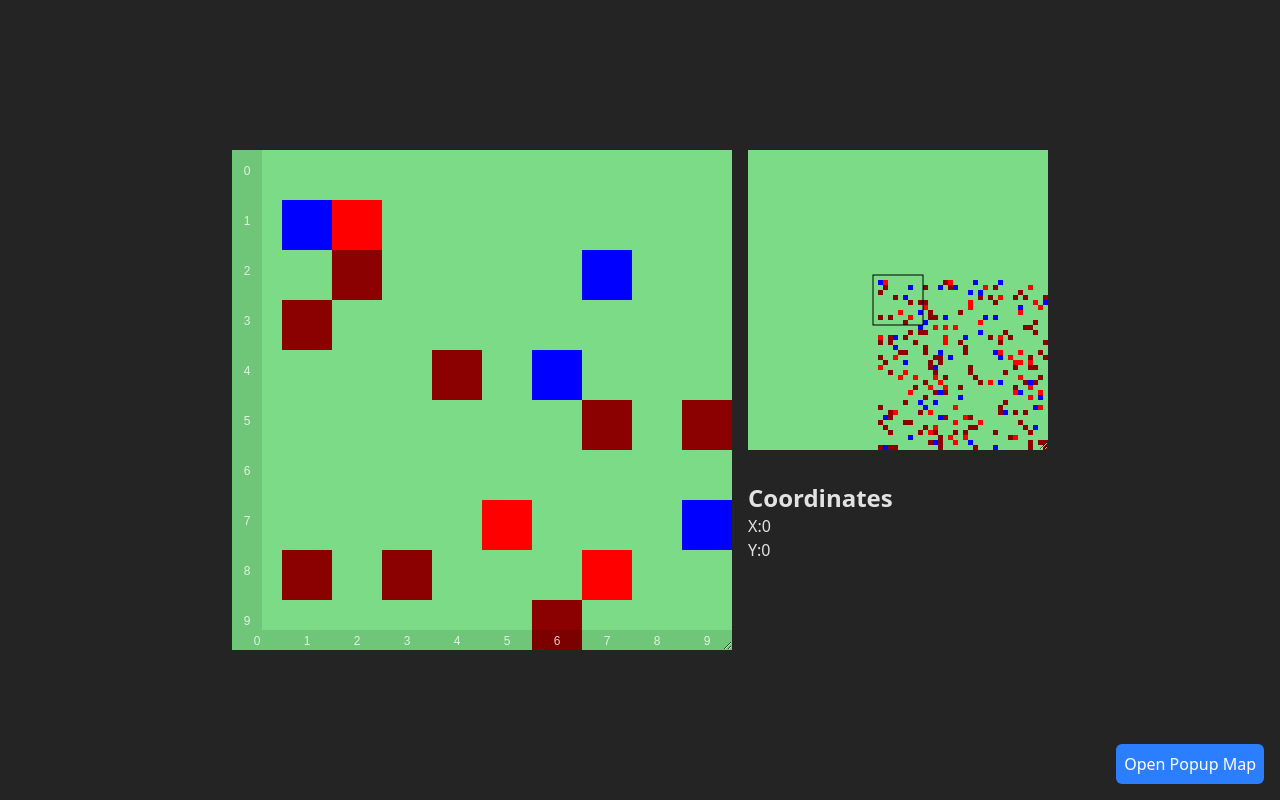
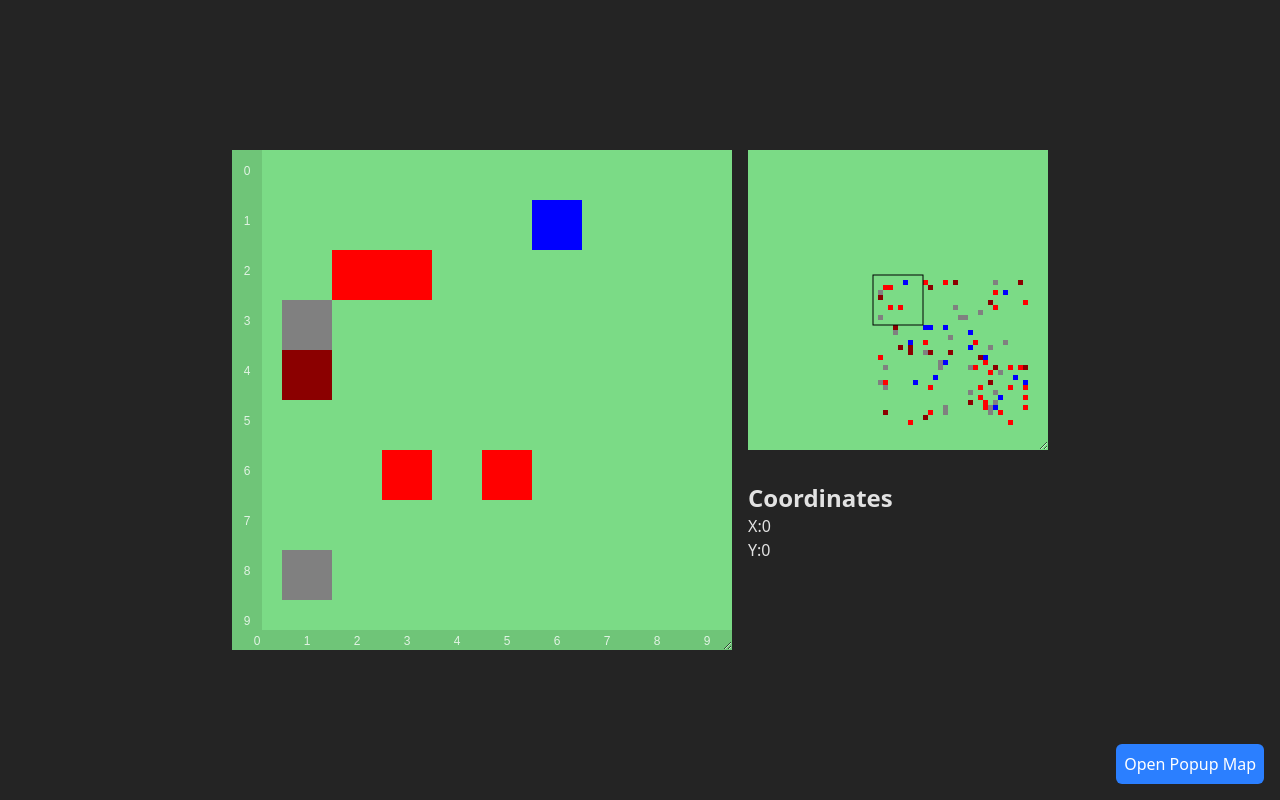
Before and after one commit to enesyukselx/game-map, a React (Vite) app: page / in a window 1280 px wide. Built offline with nearby package versions, Linux system fonts and the light colour scheme.

Commit message:
feat: implement VillageDetailsPopup & useVillageHover

```diff
--- a/src/components/MainMap.tsx
+++ b/src/components/MainMap.tsx
@@ -3,19 +3,30 @@ import useMap from "../hooks/useMap";
 import useResize from "../hooks/useResize";
 import { MAIN_MAP_SIZE } from "../constants";
 import useWheel from "../hooks/useWheel";
+import useVillageHover from "../hooks/useVillageHover";
+import VillageDetailsPopup from "./VillageDetailsPopup";
+import DATA from "../constants/data";
 
 const MainMap = () => {
-    //
     const {
         mainMapRef,
+        mainMapConfig,
         setMainMapConfig,
         eventListeners,
         touchEventListeners,
+        coords,
     } = useMap();
     const wrapperRef = useRef<HTMLDivElement>(null);
-
     useResize(wrapperRef, setMainMapConfig);
     useWheel(mainMapRef, setMainMapConfig);
+
+    // Use the village hover hook
+    const { hoveredVillage, hoverPosition } = useVillageHover(
+        mainMapRef,
+        DATA,
+        coords,
+        mainMapConfig
+    );
 
     return (
         <div
@@ -27,6 +38,7 @@ const MainMap = () => {
                 width: MAIN_MAP_SIZE.width,
                 height: MAIN_MAP_SIZE.height,
                 touchAction: "none",
+                position: "relative",
             }}
         >
             <canvas
@@ -56,6 +68,13 @@ const MainMap = () => {
                     touchEventListeners["ontouchcancel"](e.nativeEvent)
                 }
             ></canvas>
+
+            {hoveredVillage && hoverPosition && (
+                <VillageDetailsPopup
+                    village={hoveredVillage}
+                    position={hoverPosition}
+                />
+            )}
         </div>
     );
 };
--- a/src/components/MapContextProvider.tsx
+++ b/src/components/MapContextProvider.tsx
@@ -83,6 +83,7 @@ const MapContextProvider = ({ children }: { children: React.ReactNode }) => {
         mainMapRef,
         miniMapRef,
         popupMapRef,
+        mainMapConfig,
         setMainMapConfig,
         setMiniMapConfig,
         eventListeners,
--- /dev/null
+++ b/src/components/VillageDetailsPopup.tsx
@@ -0,0 +1,32 @@
+import React from "react";
+import { TVillage } from "../types";
+
+interface VillageDetailsPopupProps {
+    village: TVillage;
+    position: { x: number; y: number };
+}
+
+const VillageDetailsPopup: React.FC<VillageDetailsPopupProps> = ({
+    village,
+    position,
+}) => {
+    return (
+        <div
+            className="fixed bg-white shadow-md p-3 rounded-md border z-50 text-black"
+            style={{
+                left: `${position.x + 10}px`,
+                top: `${position.y - 10}px`,
+                minWidth: "200px",
+                transform: "translate(0, -100%)",
+            }}
+        >
+            <h3 className="font-bold text-lg">{village.name}</h3>
+            <p>
+                Coordinates: ({village.coords.x},{village.coords.y})
+            </p>
+            <p>Type: {village.type}</p>
+        </div>
+    );
+};
+
+export default VillageDetailsPopup;
--- a/src/constants/data.ts
+++ b/src/constants/data.ts
@@ -2,15 +2,15 @@ import { TVillage } from "../types";
 
 const DATA: TVillage[] = [];
 
-for (let i = 0; i < 20000; i++) {
+for (let i = 0; i < 100; i++) {
     const types = ["barbar", "enemy", "ally", "unknown"];
     const randomType = types[Math.floor(Math.random() * types.length)];
 
     DATA.push({
         name: `xxxx village ${i}`,
         coords: {
-            x: Math.floor(Math.random() * 300) + 1,
-            y: Math.floor(Math.random() * 300) + 1,
+            x: Math.floor(Math.random() * 30) + 1,
+            y: Math.floor(Math.random() * 30) + 1,
         },
         type: randomType as "barbar" | "enemy" | "ally" | "unknown",
     });
--- a/src/context/MapContext.ts
+++ b/src/context/MapContext.ts
@@ -7,6 +7,7 @@ export interface IMapContext {
     mainMapRef: React.RefObject<HTMLCanvasElement | null>;
     miniMapRef: React.RefObject<HTMLCanvasElement | null>;
     popupMapRef: React.RefObject<HTMLCanvasElement | null>;
+    mainMapConfig: TMapConfig;
     setMainMapConfig: React.Dispatch<React.SetStateAction<TMapConfig>>;
     setMiniMapConfig: React.Dispatch<React.SetStateAction<TMapConfig>>;
     eventListeners: {
@@ -23,6 +24,10 @@ const MapContext = createContext<IMapContext>({
     mainMapRef: createRef<HTMLCanvasElement>(),
     miniMapRef: createRef<HTMLCanvasElement>(),
     popupMapRef: createRef<HTMLCanvasElement>(),
+    mainMapConfig: {
+        size: { width: 0, height: 0 },
+        scale: 0,
+    },
     setMainMapConfig: () => {},
     setMiniMapConfig: () => {},
     eventListeners: {},
--- /dev/null
+++ b/src/hooks/useVillageHover.tsx
@@ -0,0 +1,75 @@
+import { useState, useEffect } from "react";
+import { TVillage, TCoords, TMapConfig } from "../types";
+import { VILLAGE_SIZE } from "../constants";
+
+interface IUseVillageHoverResult {
+    hoveredVillage: TVillage | null;
+    hoverPosition: { x: number; y: number } | null;
+}
+
+export const useVillageHover = (
+    canvasRef: React.RefObject<HTMLCanvasElement | null>,
+    villages: TVillage[],
+    coords: TCoords,
+    mapConfig: TMapConfig
+): IUseVillageHoverResult => {
+    const [hoveredVillage, setHoveredVillage] = useState<TVillage | null>(null);
+    const [hoverPosition, setHoverPosition] = useState<{
+        x: number;
+        y: number;
+    } | null>(null);
+
+    useEffect(() => {
+        const canvas = canvasRef.current;
+        if (!canvas) return;
+
+        const handleMouseMove = (e: MouseEvent) => {
+            const rect = canvas.getBoundingClientRect();
+            const mouseX = e.clientX - rect.left;
+            const mouseY = e.clientY - rect.top;
+
+            // Check if mouse is over any village
+            let found = false;
+
+            for (const village of villages) {
+                const vx = (village.coords.x - coords.x) * mapConfig.scale;
+                const vy = (village.coords.y - coords.y) * mapConfig.scale;
+                const vSize = VILLAGE_SIZE * mapConfig.scale;
+
+                if (
+                    mouseX >= vx &&
+                    mouseX <= vx + vSize &&
+                    mouseY >= vy &&
+                    mouseY <= vy + vSize
+                ) {
+                    setHoveredVillage(village);
+                    setHoverPosition({ x: e.clientX, y: e.clientY });
+                    found = true;
+                    break;
+                }
+            }
+
+            if (!found && hoveredVillage) {
+                setHoveredVillage(null);
+                setHoverPosition(null);
+            }
+        };
+
+        const handleMouseLeave = () => {
+            setHoveredVillage(null);
+            setHoverPosition(null);
+        };
+
+        canvas.addEventListener("mousemove", handleMouseMove);
+        canvas.addEventListener("mouseleave", handleMouseLeave);
+
+        return () => {
+            canvas.removeEventListener("mousemove", handleMouseMove);
+            canvas.removeEventListener("mouseleave", handleMouseLeave);
+        };
+    }, [canvasRef, villages, coords, mapConfig.scale, hoveredVillage]);
+
+    return { hoveredVillage, hoverPosition };
+};
+
+export default useVillageHover;
--- a/src/utils/drawVillagesOnMap.ts
+++ b/src/utils/drawVillagesOnMap.ts
@@ -38,11 +38,9 @@ export const drawVillagesOnMap = ({
         }
 
         let villageColor = "darkred";
-        if (village.type === "ally") {
-            villageColor = "blue";
-        } else if (village.type === "enemy") {
-            villageColor = "red";
-        }
+        if (village.type === "ally") villageColor = "blue";
+        if (village.type === "enemy") villageColor = "red";
+        if (village.type === "barbar") villageColor = "gray";
 
         ctx.fillStyle = villageColor;
         ctx.fillRect(vx, vy, vSize, vSize);
```
